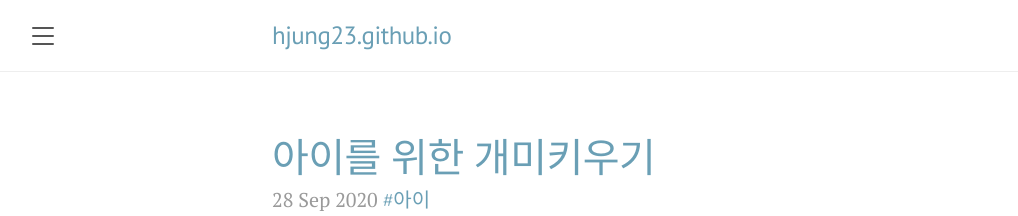
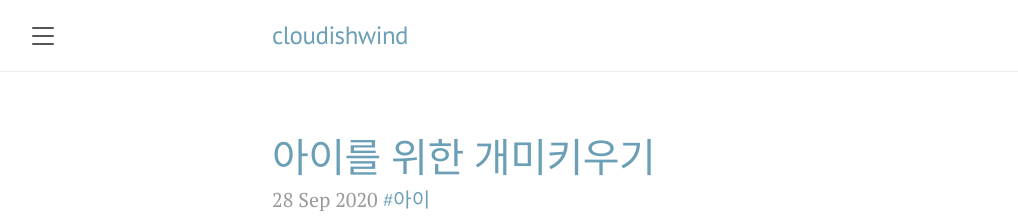
Before and after one commit to cloudishwind/cloudishwind.github.io, a Jekyll site: the page built from index.html, in a window 1280 px wide and 900 px high. Shown: the top 216 px of the window, without its empty margins (8-1026 px from the left). Built offline with Jekyll 4.4.1, drawn with Linux system fonts in a browser that asks for light colours; the list of posts is cut into pages by our own code.

Commit message:
Update _config.yml

```diff
--- a/_config.yml
+++ b/_config.yml
@@ -1,8 +1,8 @@
 # Setup
-title:               'hjung23.github.io'
+title:               'cloudishwind'
 tagline:             ''
 description:         ''
-url:                 https://hjung23.github.io
+url:                 https://cloudishwind.github.io
 baseurl:             ''
 paginate:            5
 permalink:           pretty
@@ -10,12 +10,12 @@ permalink:           pretty
 # About/contact
 author:
   name:              hwanki_jung
-  url:               https://hjung23.github.io
+  url:               https://cloudishwind.github.io
   email:             infin23@naver.com
 
 # github
 github:
-  repo:              https://github.com/hjung23
+  repo:              https://github.com/cloudishwind
 
 # Gems
 plugins:
```
